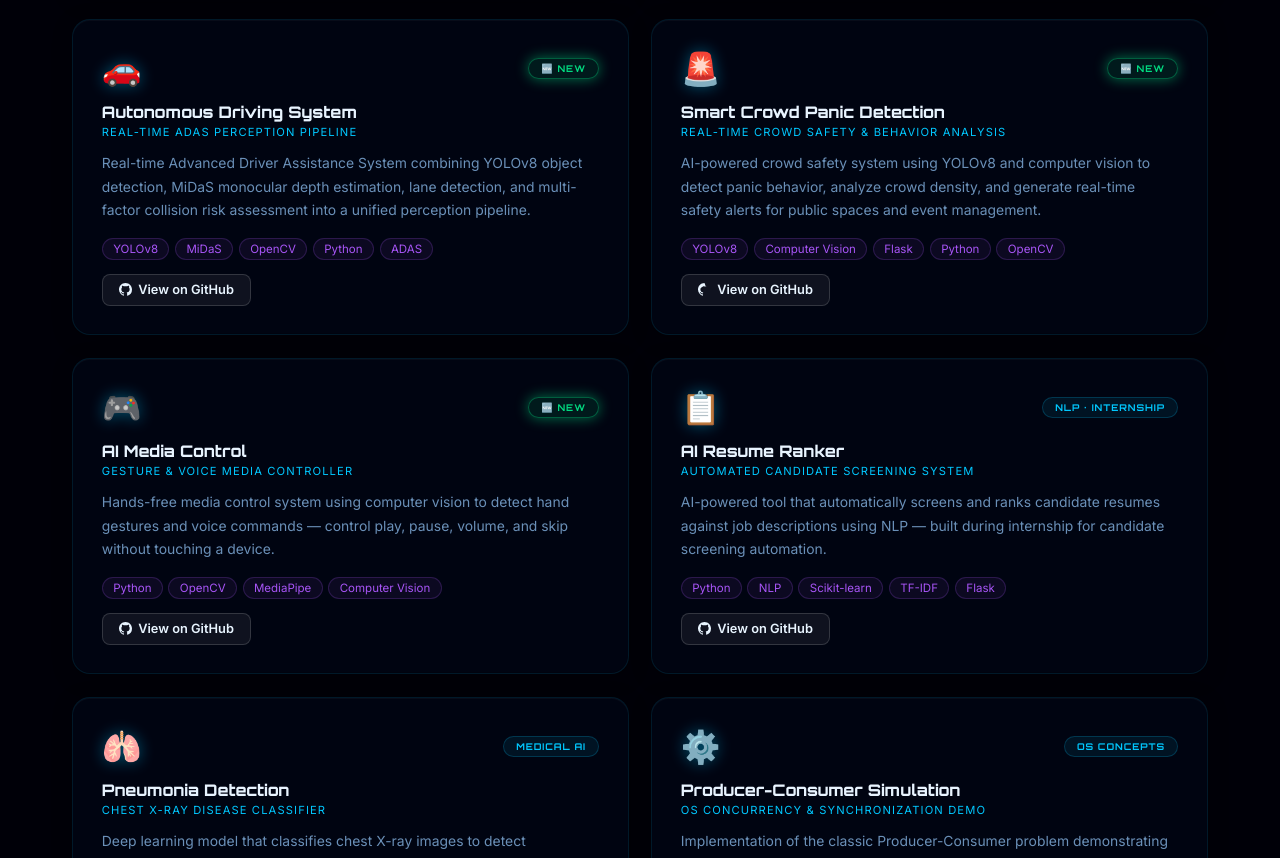
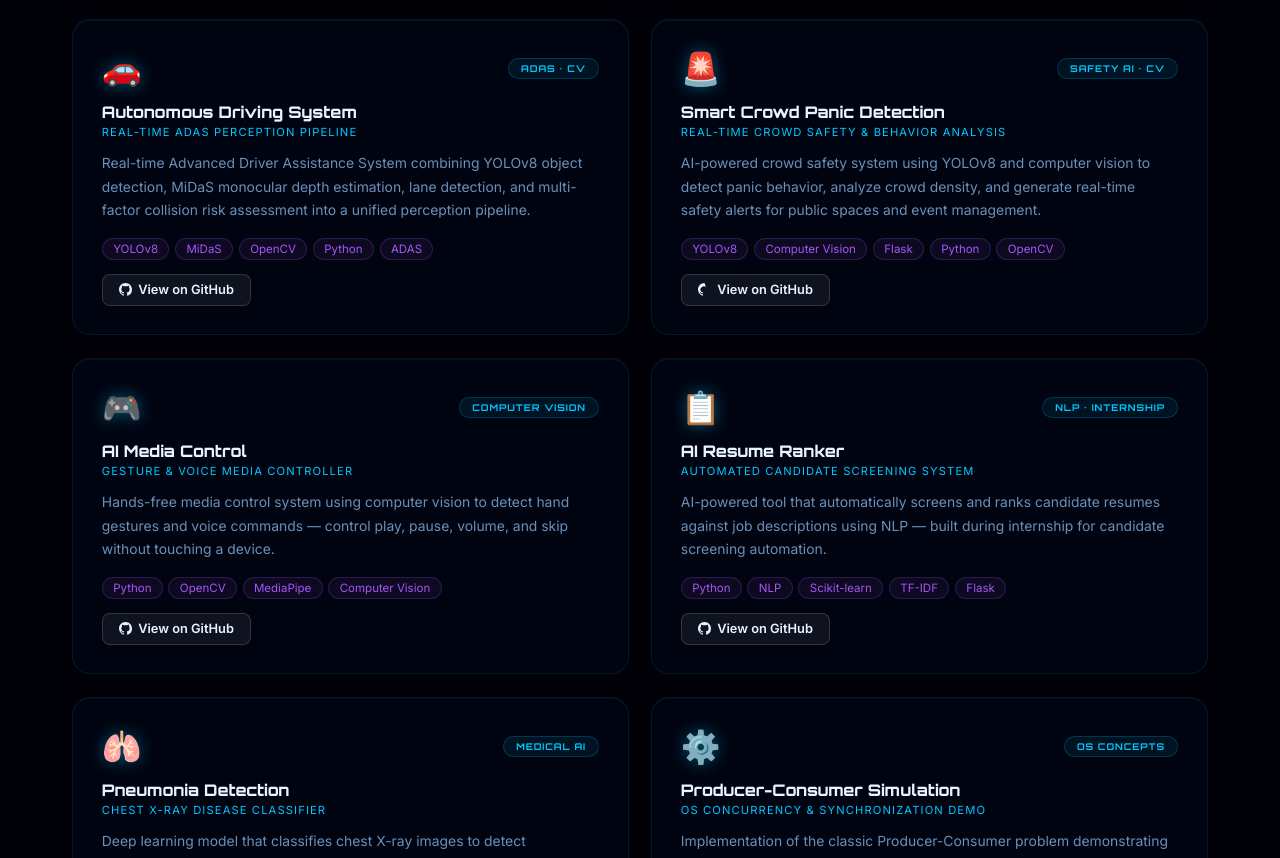
Before and after one commit to Madhusudan2005/Madhusudan2005.github.io, a plain HTML site: page index.html in a window 1280 px wide. Shown: the part 3443-4301 px from the top of the page. Drawn offline with Linux system fonts and the light colour scheme; animation ran at ten frames a second.

Commit message:
Remove New badges from project cards, replace with category labels

```diff
--- a/index.html
+++ b/index.html
@@ -318,7 +318,7 @@
           <div class="proj-card-glow"></div>
           <div class="proj-card-top">
             <span class="proj-ico">🚗</span>
-            <span class="proj-badge new">🆕 New</span>
+            <span class="proj-badge">ADAS · CV</span>
           </div>
           <h3>Autonomous Driving System</h3>
           <p class="proj-sub">Real-Time ADAS Perception Pipeline</p>
@@ -335,7 +335,7 @@
           <div class="proj-card-glow"></div>
           <div class="proj-card-top">
             <span class="proj-ico">🚨</span>
-            <span class="proj-badge new">🆕 New</span>
+            <span class="proj-badge">Safety AI · CV</span>
           </div>
           <h3>Smart Crowd Panic Detection</h3>
           <p class="proj-sub">Real-Time Crowd Safety &amp; Behavior Analysis</p>
@@ -353,7 +353,7 @@
           <div class="proj-card-glow"></div>
           <div class="proj-card-top">
             <span class="proj-ico">🎮</span>
-            <span class="proj-badge new">🆕 New</span>
+            <span class="proj-badge">Computer Vision</span>
           </div>
           <h3>AI Media Control</h3>
           <p class="proj-sub">Gesture &amp; Voice Media Controller</p>
```
